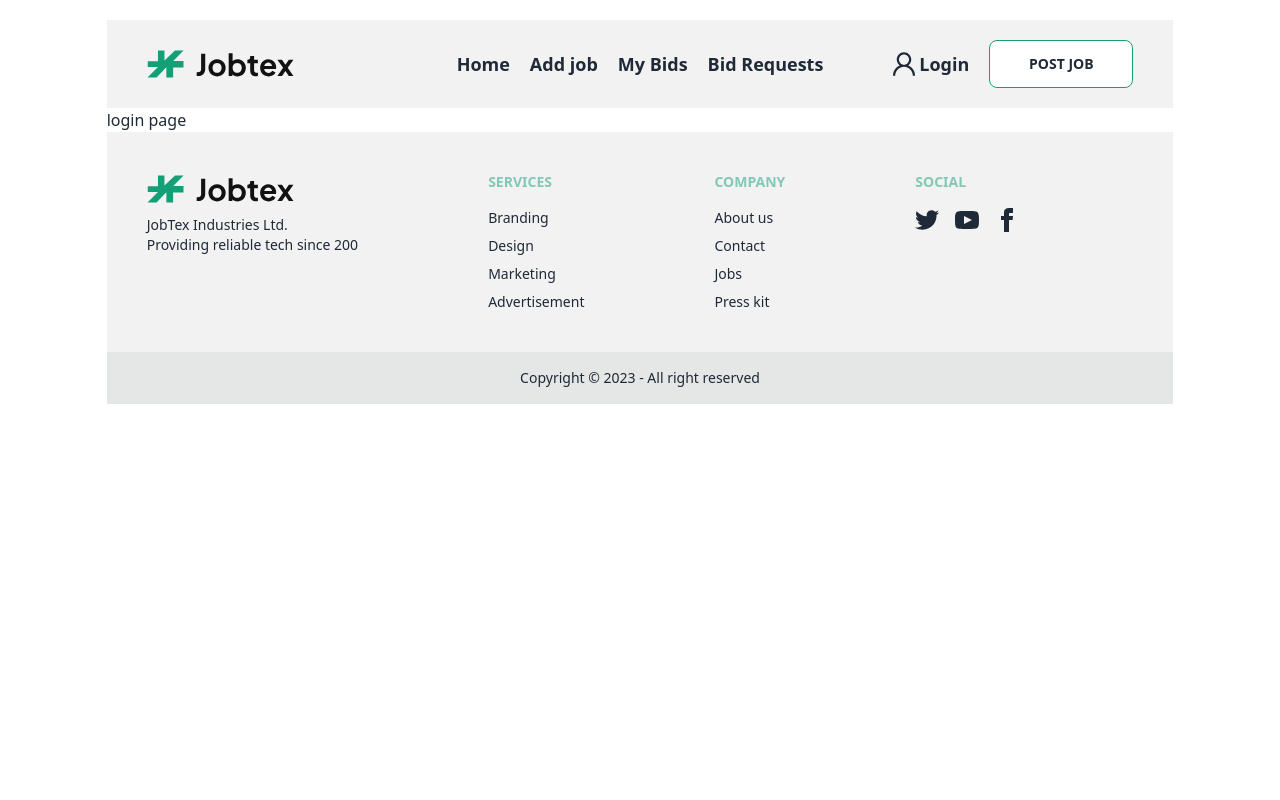
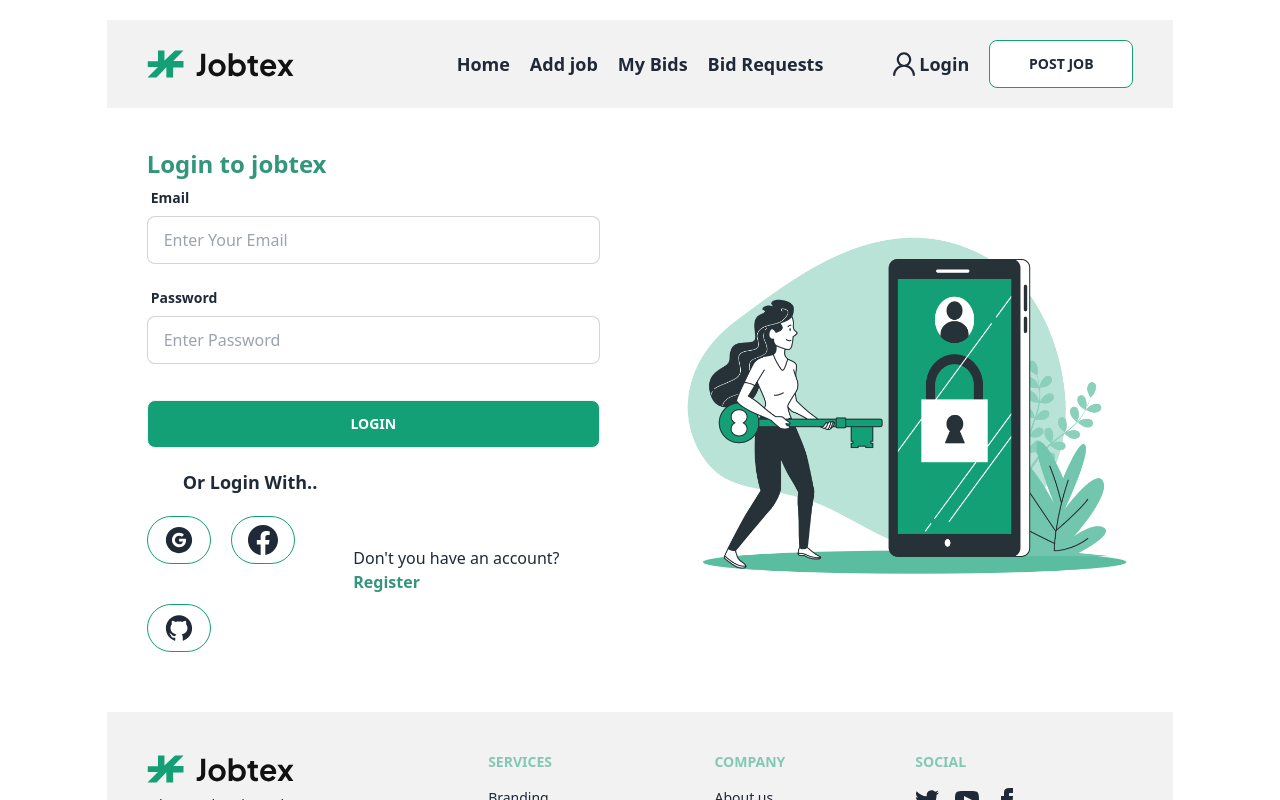
Before and after one commit to beenyamin/Jobtex-Client-Side, a React (Vite) app: page /login in a window 1280 px wide. Shown: the top 800 px of the page. Built offline with nearby package versions, Linux system fonts and the light colour scheme; no server answers.

Commit message:
login page  completed

```diff
--- a/src/Components/Header/Header.jsx
+++ b/src/Components/Header/Header.jsx
@@ -66,10 +66,10 @@ Requests
             {
                 user?.email ?
 
-                <div className="dropdown dropdown-end">
-                    <label tabIndex={0} className="btn btn-ghost btn-circle avatar">
+                <div className="dropdown  dropdown-end">
+                    <label tabIndex={0} className="btn border-[#14a077] btn-ghost btn-circle avatar ">
                         <div className="w-10 rounded-full">
-                            <img src={user.photoURL} />
+                            <img  src={user.photoURL} />
                         </div>
                     </label>
                     <ul tabIndex={0} className="menu  dropdown-content mt-3 z-[1] p-2 shadow bg-base-100 rounded-box w-52">
@@ -82,6 +82,7 @@ Requests
                 :
 
 
+              <Link to='login'>
                 <div className="flex items-center text-lg font-semibold hover:text-[#14a077] hover:cursor-pointer">
                     <div className="text-3xl">
                         <AiOutlineUser />
@@ -90,6 +91,7 @@ Requests
                         Login
                     </p>
                 </div>
+              </Link>
 
             }
 
--- a/src/Hook/AuthProvider.jsx
+++ b/src/Hook/AuthProvider.jsx
@@ -1,6 +1,6 @@
 import { createContext, useEffect, useState } from "react";
 import app from "./firebase.config";
-import { GoogleAuthProvider, createUserWithEmailAndPassword, getAuth, onAuthStateChanged, signInWithPopup, signOut, updateProfile } from "firebase/auth";
+import { GoogleAuthProvider, createUserWithEmailAndPassword, getAuth, onAuthStateChanged, signInWithEmailAndPassword, signInWithPopup, signOut, updateProfile } from "firebase/auth";
 
 export const AuthContext = createContext(null);
 const auth = getAuth(app);
@@ -27,6 +27,11 @@ const AuthProvider = ({ children }) => {
             displayName: name, photoURL: photo
         })
     }
+
+    const signIn = (email, password) => {
+        setLoading(true);
+        return signInWithEmailAndPassword(auth, email, password)
+    }
     const logOut = () => {
         setLoading(true);
         return signOut(auth)
@@ -50,7 +55,8 @@ const AuthProvider = ({ children }) => {
         createUser,
         userUpdateProfile,
         googleSingUp,
-        logOut
+        logOut,
+        signIn
 
     }
 
--- a/src/Pages/Login/Login.jsx
+++ b/src/Pages/Login/Login.jsx
@@ -1,9 +1,122 @@
+import { AiFillGoogleCircle, AiOutlineGithub } from "react-icons/ai";
+import { BsFacebook } from "react-icons/bs";
+import { Link, useLocation, useNavigate } from "react-router-dom";
+import login from "../../assets/Login-bro.png"
+import toast from "react-hot-toast";
+import { useContext } from "react";
+import { AuthContext } from "../../Hook/AuthProvider";
 
 const Login = () => {
+
+
+    const {googleSingUp, signIn} = useContext(AuthContext)
+    const location = useLocation();
+    const navigate = useNavigate();
+
+    const handelLogin = e => {
+        e.preventDefault();
+        const form = e.target;
+        const email = form.email.value;
+        const password = form.password.value;
+
+        if (password.length < 6) {
+            toast.error('Please most be at 6 characters');
+            return
+        } else if (!/(?=.*[A-Z])(?=.*[_.!@$*=-?#])/.test(password)) {
+            toast.error('Your password should have at lest one upper case and special character')
+            return;
+        }
+        signIn(email, password)
+        .then(res => {
+            console.log(res.user)
+            if(res.user){
+                navigate(location.state ? location.state : '/' )
+                toast.success('Successfully Login!')
+
+            }
+        })
+        .catch(error => {
+            if(error){
+                toast.error(error.message)
+            }
+
+        })
+
+    }
+
+    const handelGoogleLogIn = ()=>{
+        googleSingUp()
+        .then(res => {
+            if(res.user){
+                navigate(location.state ? location.state : '/' )
+                toast.success('Successfully Login!')
+
+            }
+        })
+        .catch(error => {
+            if(error){
+                toast.error(error.message)
+            }
+
+        })
+
+    }
+
+
+
     return (
+        <div className="grid grid-cols-1 lg:grid-cols-2 lg:place-items-center bg-base-100 ">
+
+        <div className="rounded-lg p-10 w-full" >
+            <form onSubmit={handelLogin} >
+                <p className="text-[#33967c]  text-2xl font-bold">Login to jobtex</p>
+
+                <div className="form-control w-full ">
+                    <label className="label font-bold">
+                        <span className="label-text ">Email</span>
+                    </label>
+                    <input type="email" placeholder="Enter Your Email" name="email" className="input input-bordered w-full " />
+                    <label className="label">
+
+                    </label>
+                </div>
+
+                <div className="form-control w-full ">
+                    <label className="label font-bold">
+                        <span className="label-text ">Password</span>
+                    </label>
+                    <input type="password" placeholder="Enter Password" name="password" className="input input-bordered w-full " />
+                    <label className="label">
+
+                    </label>
+                </div>
+
+                <input className="btn btn-block bg-[#14a077]  my-5 text-white hover:bg-[#164f3f]" type="submit" value="Login" />
+
+            </form>
+
+            <div className=" lg:flex items-center justify-around w-full mx-auto">
+               <div className="">
+               <p className="font-bold text-lg text-center">Or Login With..</p>
+               <button onClick={handelGoogleLogIn} className="btn rounded-full my-5 text-3xl  bg-white border border-[#14a077] hover:bg-[#14a077] hover:text-white"><AiFillGoogleCircle /></button>
+
+               <button className="btn rounded-full my-5 text-3xl  bg-white border border-[#14a077] hover:bg-[#14a077] hover:text-white mx-5"> <BsFacebook/> </button>
+
+               <button className="btn rounded-full my-5 text-3xl  bg-white border border-[#14a077] hover:bg-[#14a077] hover:text-white"> <AiOutlineGithub/> </button>
+               </div>
+
+                <p>Don't you have an account? <Link className="text-[#33967c] font-bold" to={'/register'}>Register</Link></p>
+
+
+            </div>
+
+
+        </div>
+
         <div>
-            <h1>login page</h1>
+            <img src={login} alt="" />
         </div>
+    </div>
     );
 };
 
```
Also changed, not shown: src/assets/Login-bro.png (added).
